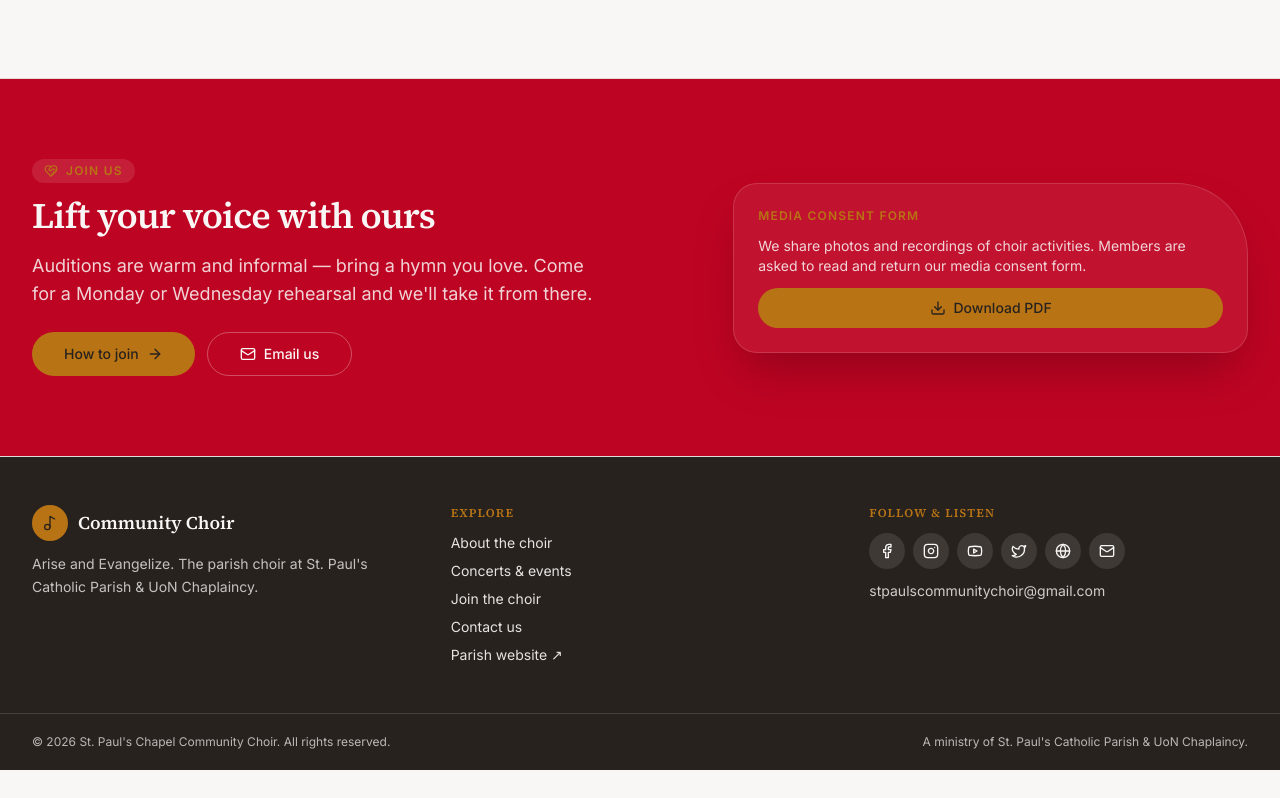
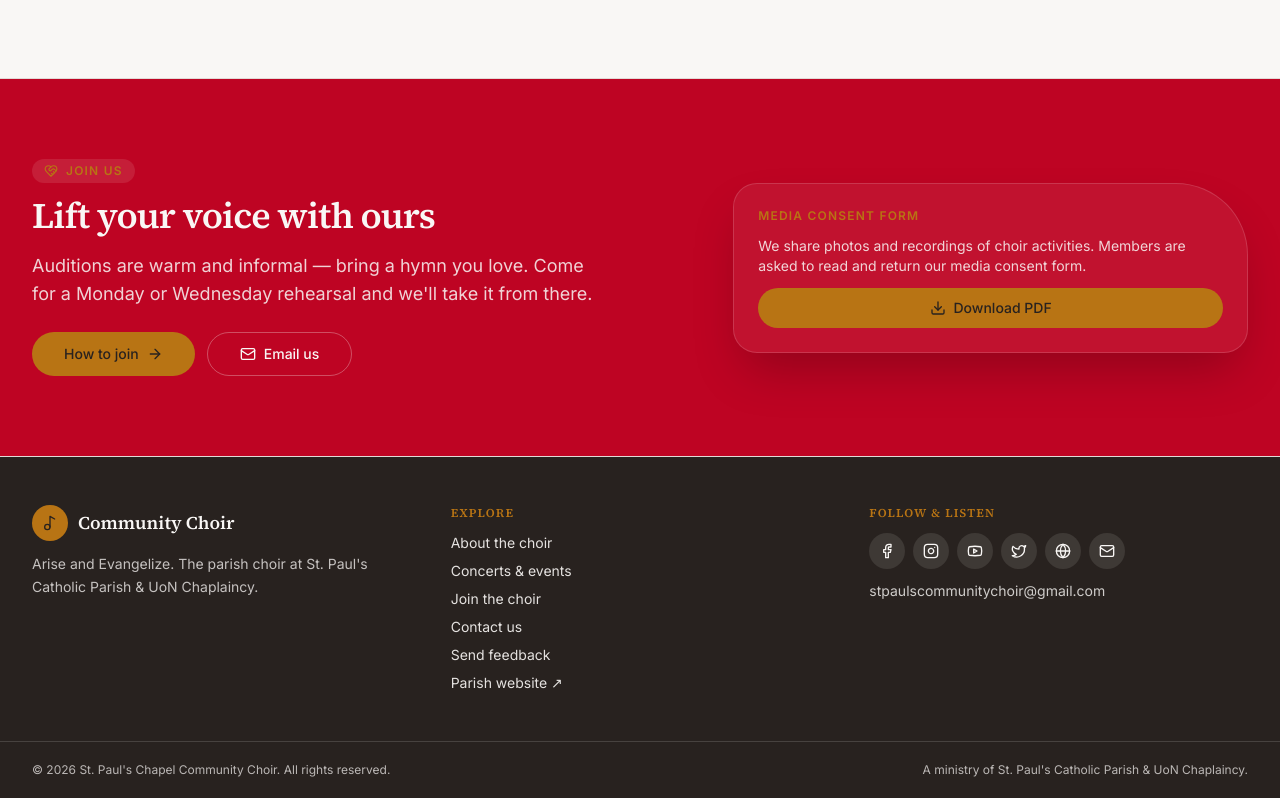
Before and after one commit to mwangudi/sp-community-choir, a Next.js app: page / in a window 1280 px wide. Shown: the part 3972-4770 px from the top of the page. Before the commit the page ends 4742 px from the top, so only its background shows below. Built offline with nearby package versions, Linux system fonts and the light colour scheme.

Commit message:
Add 'Send feedback' link to footer

```diff
--- a/src/components/site-footer.tsx
+++ b/src/components/site-footer.tsx
@@ -10,6 +10,12 @@ const ICONS: Record<ChoirSocial["icon"], typeof Facebook> = {
   mail: Mail,
   globe: Globe,
 };
+
+const FEEDBACK_HREF = `mailto:${CHOIR.email}?subject=${encodeURIComponent(
+  "St. Paul's Choir website — feedback",
+)}&body=${encodeURIComponent(
+  "What I liked:\n\nWhat could be better:\n\nAnything not working:\n\nWhich page/section:\n",
+)}`;
 
 export function SiteFooter() {
   return (
@@ -36,6 +42,7 @@ export function SiteFooter() {
             <li><Link href="/concerts" className="hover:text-secondary">Concerts &amp; events</Link></li>
             <li><Link href="/join" className="hover:text-secondary">Join the choir</Link></li>
             <li><Link href="/contact" className="hover:text-secondary">Contact us</Link></li>
+            <li><a href={FEEDBACK_HREF} className="hover:text-secondary">Send feedback</a></li>
             <li>
               <a
                 href={CHOIR.parishSiteHref}
```
